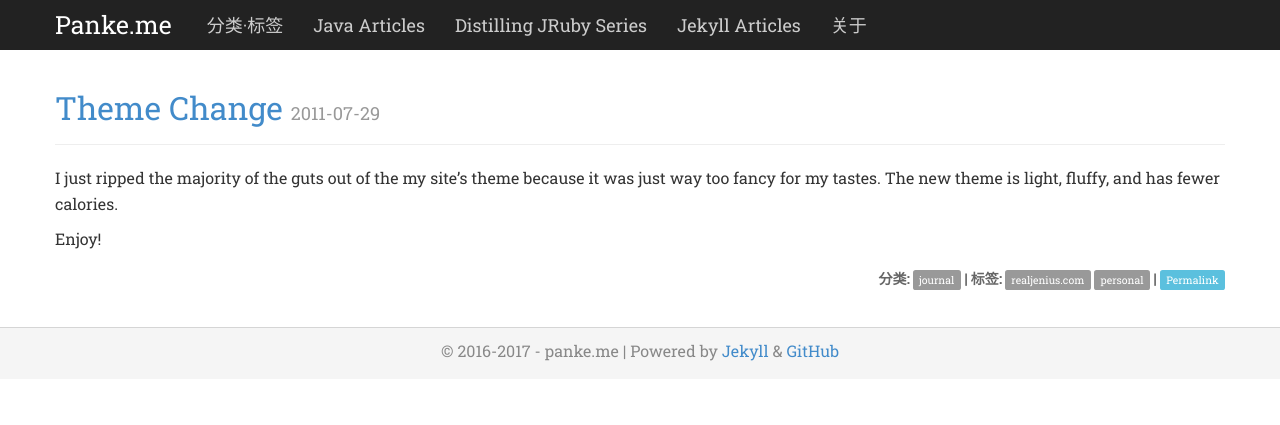
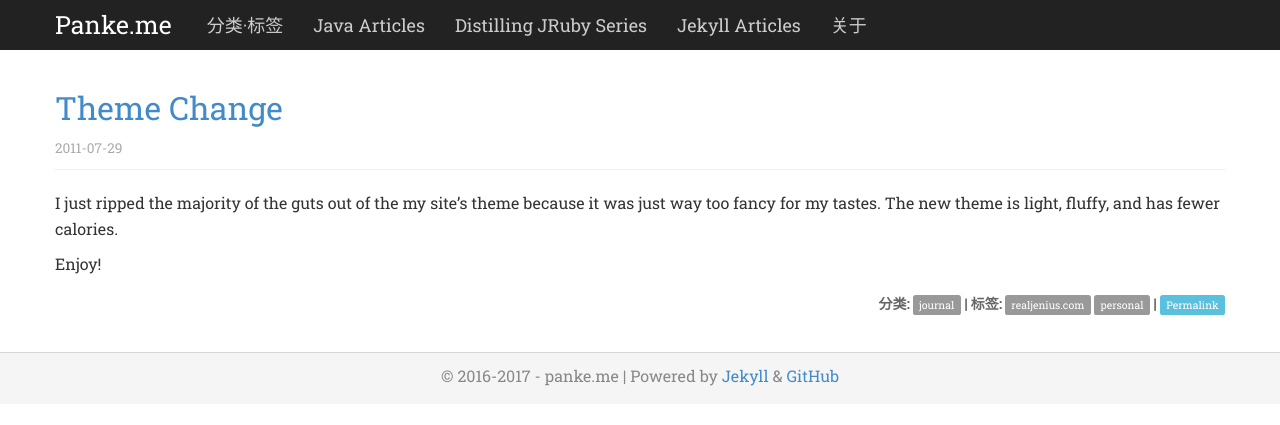
Before and after one commit to xiajingchuan/xiajingchuan.github.io, a Jekyll site: the page built from _posts/site/2011-07-29-theme-change.md, in a window 1280 px wide. Shown: the top 425 px of the page. Built offline with Jekyll 4.4.1, drawn with Linux system fonts in a browser that asks for light colours; comment, search, counter and statistics services are not loaded.

Commit message:
change date style

```diff
--- a/_layouts/post.html
+++ b/_layouts/post.html
@@ -4,10 +4,11 @@ layout: main
 <article class="page">
 	<div class="page-header">
 		<h2 class="entry-title"><a href="{{page.url}}">{{page.title}}</a>
-			<small>
-				<span class="entry-date">{{page.date  | date: "%Y-%m-%d"}}</span>
-			</small>
+
 		</h2>
+        <small>
+                <span class="entry-date">{{page.date  | date: "%Y-%m-%d"}}</span>
+        </small>
 	</div>
 
 	<div class="article-body">
--- a/stylesheets/main.css
+++ b/stylesheets/main.css
@@ -96,7 +96,9 @@ blockquote p {
 .entry-title a:hover {
 	color: #fa6900;
 }
-
+.entry-date{
+	color:#aaa;
+}
 
 .post-date {
 	padding: 0 5px 5px 5px;
```
